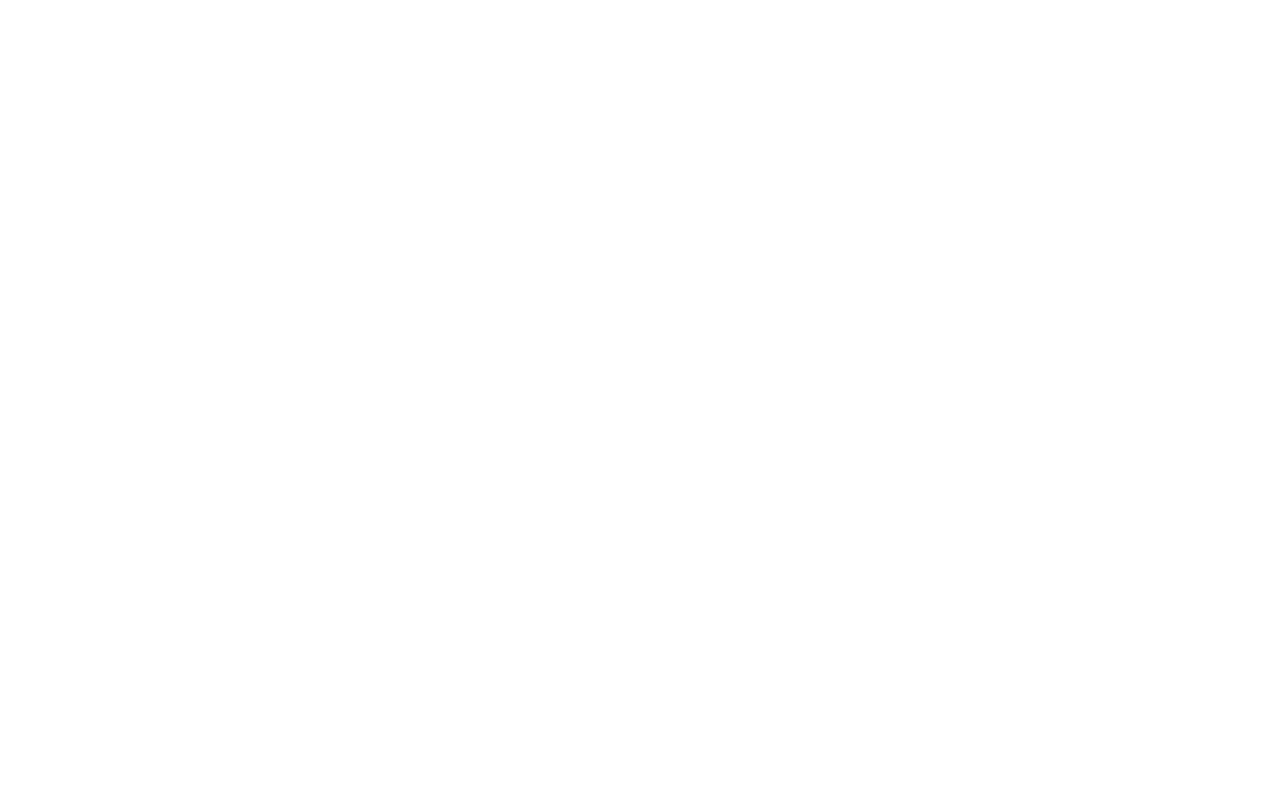
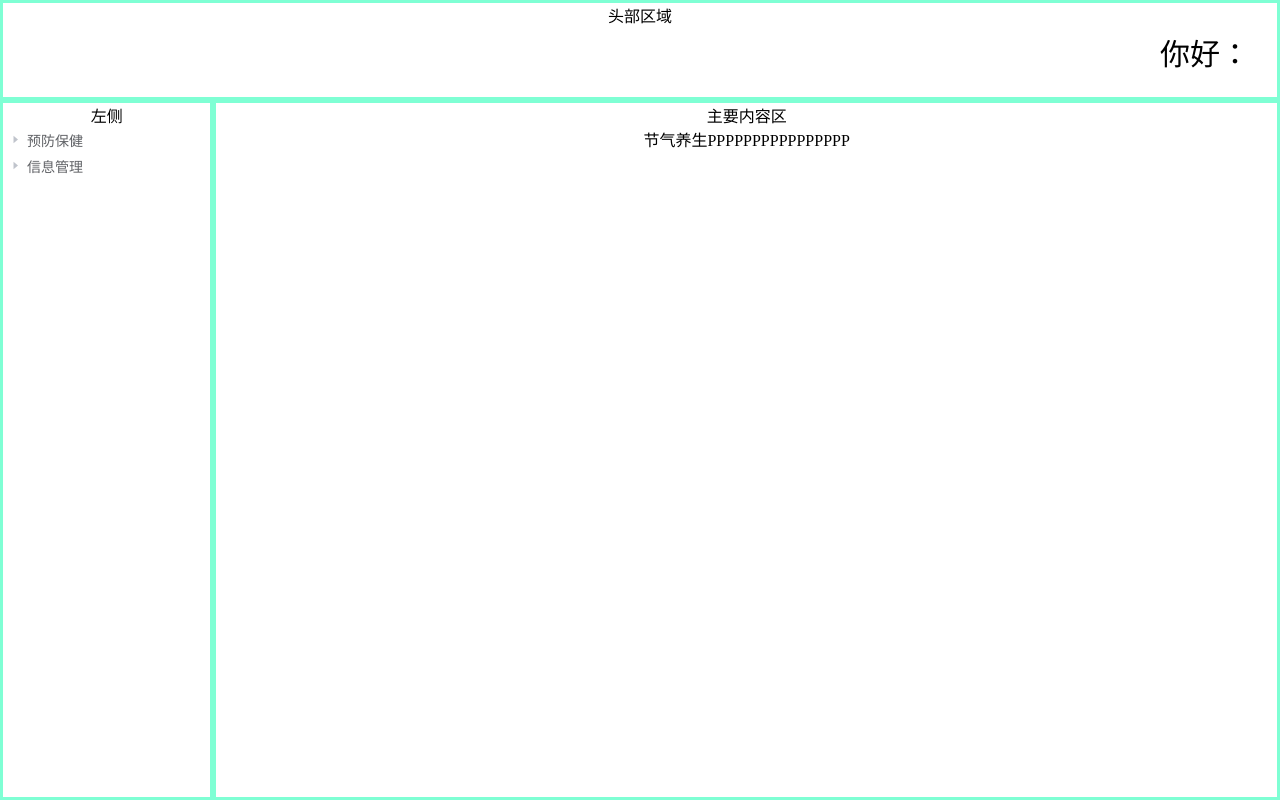
Before and after one commit to daming626/gyt-vue, a Vue app: page /#/jqys in a window 1280 px wide. Built offline with nearby package versions, Linux system fonts and the light colour scheme.

Commit message:
1、树形菜单路由跳转 2、主页布局

```diff
--- a/src/App.vue
+++ b/src/App.vue
@@ -13,12 +13,8 @@
 </script>
 
 <style>
-/*#app {*/
-/*  font-family: 'Avenir', Helvetica, Arial, sans-serif;*/
-/*  -webkit-font-smoothing: antialiased;*/
-/*  -moz-osx-font-smoothing: grayscale;*/
-/*  text-align: center;*/
-/*  color: #2c3e50;*/
-/*  margin-top: 0px;*/
-/*}*/
+body{
+  margin: 0;
+  padding: 0;
+}
 </style>
--- /dev/null
+++ b/src/components/heal/Heal.vue
@@ -0,0 +1,15 @@
+<template>
+    <div>
+      <span>节气养生PPPPPPPPPPPPPPPP</span>
+    </div>
+</template>
+
+<script>
+    export default {
+        name: "Heal"
+    }
+</script>
+
+<style scoped>
+
+</style>
--- a/src/components/main/Main.vue
+++ b/src/components/main/Main.vue
@@ -1,20 +1,23 @@
 <template>
-  <div id="main">
-    <Header></Header>
-    <SideBar></SideBar>
-    <router-view></router-view>
+  <div class="main">
+    <Header class="el-col-24"></Header>
+    <SideBar class="el-col-4"></SideBar>
+    <MainContent class="el-col-20"></MainContent>
+<!--    <router-view></router-view>-->
   </div>
 </template>
 
 <script>
     import Header from "./Header";
     import SideBar from "./SideBar";
+    import MainContent from "./MainContent";
 
     export default {
         name: "main",
         components: {
             SideBar,
-            Header
+            Header,
+            MainContent
         }
     }
 </script>
--- a/src/components/main/MainContent.vue
+++ b/src/components/main/MainContent.vue
@@ -1,6 +1,7 @@
 <template>
   <div class="mainContent">
     主要内容区
+    <router-view></router-view>
   </div>
 </template>
 
@@ -13,7 +14,7 @@
 <!-- Add "scoped" attribute to limit CSS to this component only -->
 <style scoped>
 .mainContent{
-  width:100%;
+  /*width:100%;*/
   height:700px;
   text-align: center;
   border: aquamarine solid;
--- a/src/components/main/SideBar.vue
+++ b/src/components/main/SideBar.vue
@@ -1,7 +1,7 @@
 <template>
   <div class="sideBar">
     左侧
-    <el-tree :data="data" :props="defaultProps" @node-click="handleNodeClick"></el-tree>
+    <el-tree :data="data" @node-click="handleNodeClick" class="tree"></el-tree>
   </div>
 </template>
 
@@ -13,21 +13,21 @@
                 data: [{
                     label: '预防保健',
                     children: [
-                        {label: '节气养生'},
-                        {label: '自我保健'},
-                        {label: '药膳食疗'},
-                        {label: '中药常识'},
-                        {label: '中医文化'},
-                        {label: '儿童健康'},
+                        {label: '节气养生', path: '/jqys'},
+                        {label: '自我保健', path: '/zwbj'},
+                        {label: '药膳食疗', path: '/yssl'},
+                        {label: '中药常识', path: '/zycs'},
+                        {label: '中医文化', path: '/zywh'},
+                        {label: '儿童健康', path: '/etjk'},
                     ]
                 }, {
                     label: '信息管理',
                     children: [
-                        {label: '号源管理'},
-                        {label: '服务团队'},
-                        {label: '开展项目'},
-                        {label: '功效特色'},
-                        {label: '信息维护'}
+                        {label: '号源管理', path: '/hygl'},
+                        {label: '服务团队', path: '/fwtd'},
+                        {label: '开展项目', path: '/kzxm'},
+                        {label: '功效特色', path: '/gxts'},
+                        {label: '信息维护', path: '/xxwh'}
                     ],
                     defaultProps: {
                         children: 'children',
@@ -38,7 +38,9 @@
         },
         methods: {
             handleNodeClick(data) {
-                console.log(data);
+                console.log(data.path);
+                this.$router.push(data.path)
+
             }
         }
     }
@@ -46,11 +48,13 @@
 
 <style scoped>
   .sideBar {
-    width: 150px;
+    /*width: 150px;*/
     height: 700px;
     text-align: center;
     border: aquamarine solid;
-    /*background-color: green;*/
-    float: left;
+  }
+
+  .tree {
+    font-size: 30px;
   }
 </style>
--- a/src/router/index.js
+++ b/src/router/index.js
@@ -3,7 +3,7 @@
 
 import Login from "../components/login/login"
 import Main from "../components/main/Main"
-import MainContent from "../components/main/MainContent";
+import Heal from "../components/heal/Heal";
 
 Vue.use(Router);
 
@@ -16,13 +16,42 @@
     {
       path: '/main',
       name: 'Main',
-      redirect:'/mainContent',
       component: Main,
       children: [
         {
-          path: '/mainContent',
-          name: 'MainContent',
-          component: MainContent,
+          path: '/jqys',
+          name: 'heal',
+          component: Heal
+        },
+        {
+          path: '/zwbj',
+        },
+        {
+          path: '/yssl',
+        },
+        {
+          path: '/zycs',
+        },
+        {
+          path: '/zywh',
+        },
+        {
+          path: '/etjk',
+        },
+        {
+          path: '/hygl',
+        },
+        {
+          path: '/fwtd',
+        },
+        {
+          path: '/kzxm',
+        },
+        {
+          path: '/gxts',
+        },
+        {
+          path: '/xxwh',
         }
       ]
     }
```
